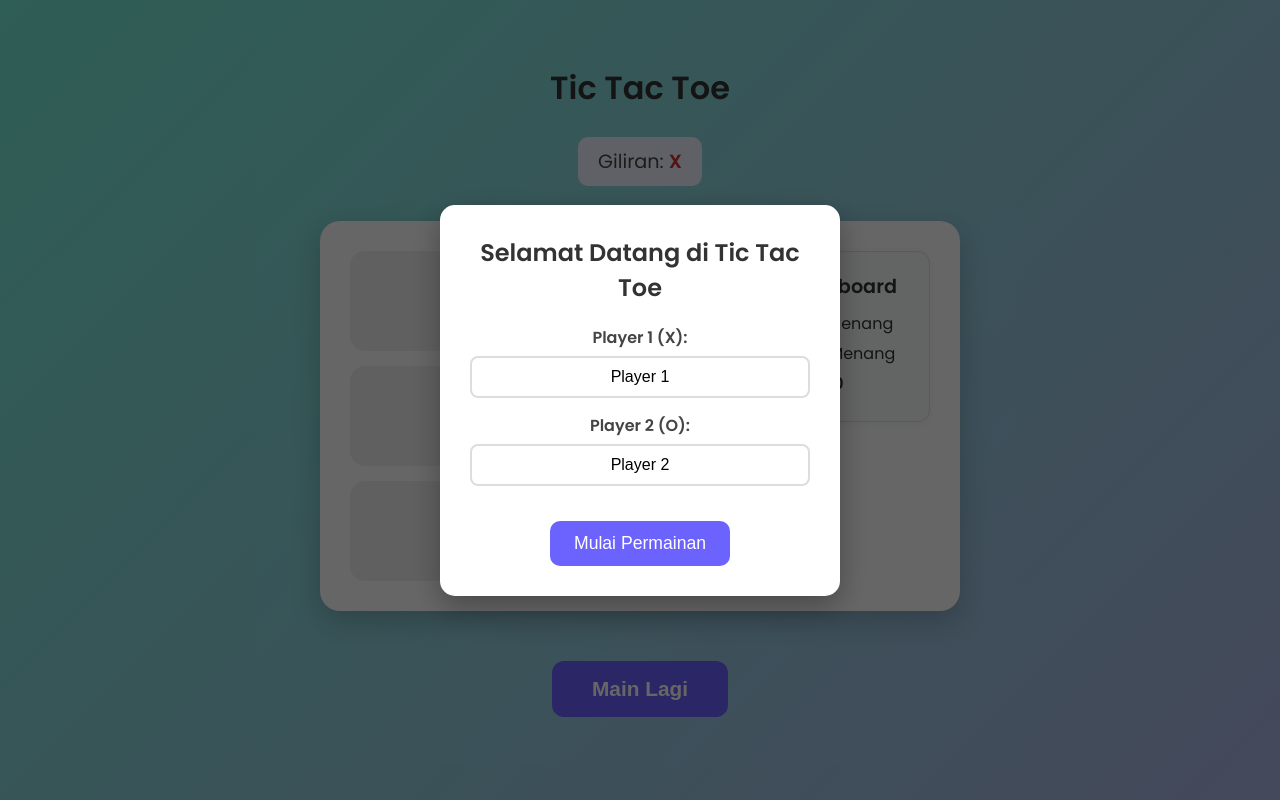
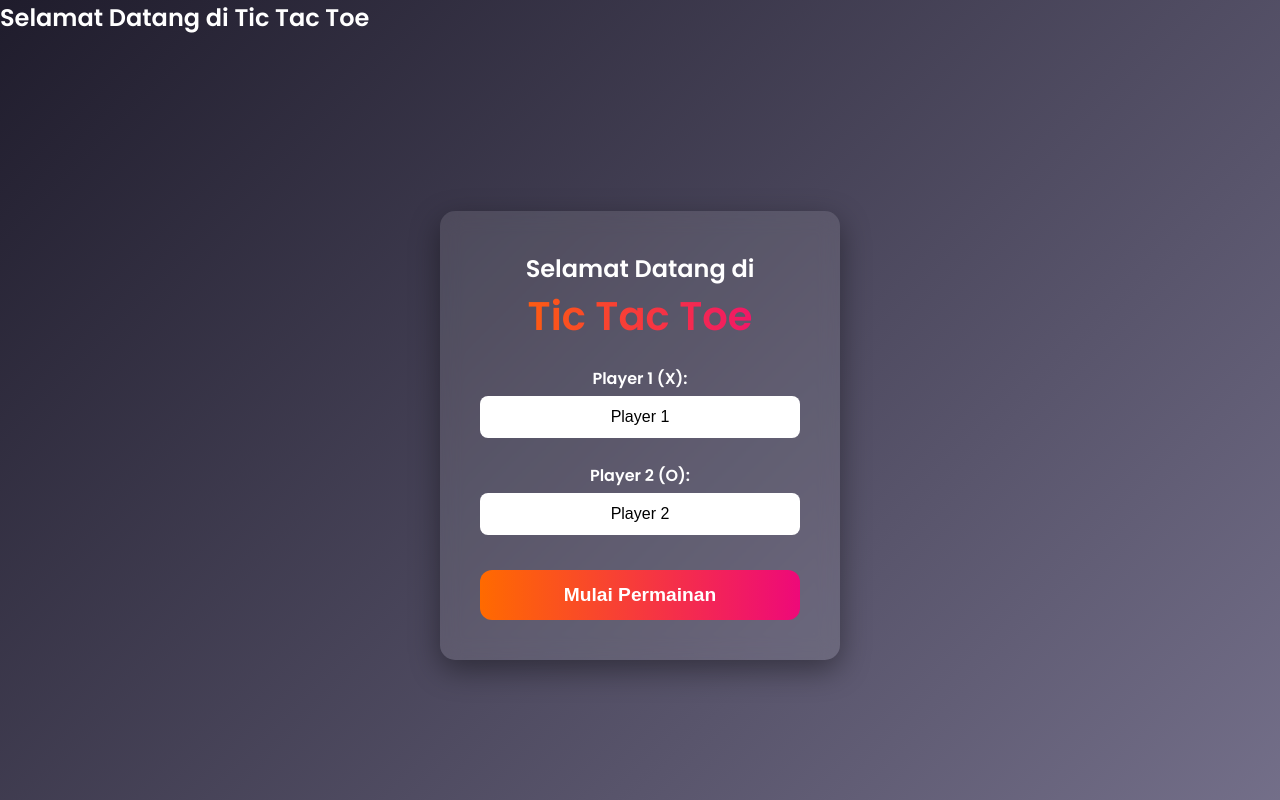
Before and after one commit to Nicho-telkom/game-kelompok-6, a plain HTML site: page index.html in a window 1280 px wide. Shown: the top 800 px of the page. Drawn offline with Linux system fonts and the light colour scheme.

Commit message:
merubah tampilan -aufa

```diff
--- a/index.html
+++ b/index.html
@@ -12,6 +12,11 @@
   <div class="modal" id="nameModal">
     <div class="modal-content">
       <h2>Selamat Datang di Tic Tac Toe</h2>
+  <!-- Halaman Login -->
+  <div class="login-screen" id="loginScreen">
+    <div class="login-box">
+      <h2>Selamat Datang di</h2>
+      <h1 class="title">Tic Tac Toe</h1>
       <div class="form-group">
         <label for="player1">Player 1 (X):</label>
         <input type="text" id="player1" placeholder="Masukkan nama" value="Player 1">
@@ -24,14 +29,16 @@
     </div>
   </div>
 
-  <!-- Game Screen -->
-  <div class="screen game-screen" id="gameScreen">
+  <!-- Halaman Game -->
+  <div class="game-screen" id="gameScreen">
     <h1>Tic Tac Toe</h1>
     <div class="turn-indicator">
       Giliran: <strong id="currentPlayer">X</strong>
     </div>
 
     <div class="game-box">
+      <div class="board-container">
+        <!-- Board -->
         <div class="board" id="board">
           <div class="cell" data-cell></div>
           <div class="cell" data-cell></div>
@@ -44,18 +51,30 @@
           <div class="cell" data-cell></div>
         </div>
 
+        <!-- Sidebar -->
+        <div class="sidebar">
           <div class="leaderboard">
             <h3>🏆 Leaderboard</h3>
             <p><span id="player1Name">Player 1</span>: <strong><span id="player1Score">0</span></strong> Menang</p>
             <p><span id="player2Name">Player 2</span>: <strong><span id="player2Score">0</span></strong> Menang</p>
             <p>Seri: <strong><span id="draws">0</span></strong></p>
           </div>
+
+          <div id="achievementBox" class="achievement-box">
+            <h3>✨ Achievement</h3>
+            <ul id="achievementList">
+              <li>Belum ada</li>
+            </ul>
+          </div>
+        </div>
+      </div>
     </div>
 
     <h2 id="winning-message"></h2>
-    <div id="achievementMessage" class="achievement-message"></div> <!-- Elemen untuk pesan achievement -->
+    <div id="achievementMessage" class="achievement-message"></div>
     <button id="restartButton">Main Lagi</button>
   </div>
+
   <script src="game.js"></script>
 </body>
 </html>
--- a/style.css
+++ b/style.css
@@ -1,244 +1,204 @@
-
-    * {
+* {
   margin: 0;
   padding: 0;
   box-sizing: border-box;
 }
 
 body {
+  font-family: 'Poppins', sans-serif;
+  background: linear-gradient(135deg, #1f1c2c, #928DAB);
+  color: #fff;
+  min-height: 100vh;
+}
+
+/* Login Screen */
+.login-screen {
   display: flex;
   justify-content: center;
   align-items: center;
   min-height: 100vh;
-  background: linear-gradient(135deg, #74ebd5 0%, #ACB6E5 100%);
-  font-family: 'Poppins', sans-serif;
 }
 
-/* Modal */
-.modal {
-  position: fixed;
-  top: 0;
-  left: 0;
-  width: 100%;
-  height: 100%;
-  background: rgba(0, 0, 0, 0.6);
-  display: flex;
-  justify-content: center;
-  align-items: center;
-  z-index: 1000;
+.login-box {
+  background: rgba(255,255,255,0.1);
+  backdrop-filter: blur(10px);
+  padding: 40px;
+  border-radius: 15px;
+  text-align: center;
+  box-shadow: 0 10px 30px rgba(0,0,0,0.4);
+  color: #fff;
+  width: 90%;
+  max-width: 400px;
 }
 
-.modal-content {
-  background: white;
-  padding: 30px;
-  border-radius: 15px;
-  width: 90%;
-  max-width: 400px;
-  text-align: center;
-  box-shadow: 0 10px 30px rgba(0, 0, 0, 0.3);
-  animation: modalPop 0.4s ease-out;
+.login-box h1.title {
+  font-size: 2.5rem;
+  font-weight: 700;
+  margin-bottom: 20px;
+  background: linear-gradient(90deg, #ff6a00, #ee0979);
+  -webkit-background-clip: text;
+  -webkit-text-fill-color: transparent;
 }
 
-@keyframes modalPop {
-  from { transform: scale(0.8); opacity: 0; }
-  to { transform: scale(1); opacity: 1; }
+.login-box label {
+  display: block;
+  margin: 10px 0 5px;
+  font-weight: 600;
 }
 
-.modal-content h2 {
-  margin-bottom: 20px;
-  color: #333;
-  font-size: 1.5rem;
-}
-
-.form-group {
-  margin: 15px 0;
+.login-box input {
+  width: 100%;
+  padding: 12px;
+  border-radius: 8px;
+  border: none;
+  margin-bottom: 15px;
+  text-align: center;
   font-size: 1rem;
 }
 
-.form-group label {
-  display: block;
-  margin-bottom: 6px;
-  color: #444;
-  font-weight: 600;
+.login-box button {
+  width: 100%;
+  padding: 12px;
+  font-size: 1.1rem;
+  font-weight: bold;
+  border: none;
+  border-radius: 10px;
+  background: linear-gradient(90deg, #ff6a00, #ee0979);
+  color: #fff;
+  cursor: pointer;
+  transition: all 0.3s ease;
 }
 
-.form-group input {
-  padding: 10px;
-  font-size: 1rem;
-  border: 2px solid #ddd;
-  border-radius: 8px;
-  width: 100%;
-  text-align: center;
-  transition: border 0.3s;
-}
-
-.form-group input:focus {
-  border-color: #6c63ff;
-  outline: none;
-}
-
-#startButton {
-  margin-top: 20px;
-  padding: 12px 24px;
-  font-size: 1.1rem;
-  background: #6c63ff;
-  color: white;
-  border: none;
-  border-radius: 10px;
-  cursor: pointer;
-  transition: background 0.3s;
-}
-
-#startButton:hover {
-  background: #574b90;
+.login-box button:hover {
+  transform: scale(1.05);
+  box-shadow: 0 0 20px #ff6a00;
 }
 
 /* Game Screen */
 .game-screen {
+  display: none;
   text-align: center;
-  width: 100%;
-  max-width: 800px;
+  max-width: 950px;
+  margin: 0 auto;
   padding: 20px;
-  display: none;
-  animation: fadeIn 0.5s ease-in;
-  margin: 0 auto;
   display: flex;
   flex-direction: column;
   align-items: center;
 }
 
-@keyframes fadeIn {
-  from { opacity: 0; transform: translateY(-10px); }
-  to { opacity: 1; transform: translateY(0); }
-}
-
 h1 {
-  color: #333;
-  margin-bottom: 10px;
-  text-align: center;
+  font-size: 2.2rem;
+  font-weight: 700;
+  background: linear-gradient(90deg, #ff6a00, #ee0979);
+  -webkit-background-clip: text;
+  -webkit-text-fill-color: transparent;
+  margin-bottom: 15px;
 }
 
 .turn-indicator {
-  font-size: 1.2rem;
-  color: #444;
-  margin: 15px 0;
+  background: rgba(255,255,255,0.1);
   padding: 10px 20px;
-  background: #eef2ff;
-  border-radius: 10px;
-  text-align: center;
-  width: fit-content;
+  border-radius: 12px;
+  font-size: 1.1rem;
+  margin-bottom: 15px;
+  color: #fff;
 }
 
 #currentPlayer {
-  color: #d32f2f;
+  color: #ffda79;
   font-weight: bold;
 }
 
-/* Game Box */
 .game-box {
-  background: white;
-  padding: 30px;
+  background: rgba(255,255,255,0.08);
+  backdrop-filter: blur(10px);
   border-radius: 20px;
-  box-shadow: 0 10px 30px rgba(0, 0, 0, 0.2);
+  padding: 25px;
+  box-shadow: 0 10px 30px rgba(0,0,0,0.4);
+  margin-top: 20px;
+  width: 100%;
+}
+
+.board-container {
   display: flex;
   justify-content: center;
   align-items: flex-start;
-  gap: 30px;
-  margin-top: 20px;
+  gap: 40px;
   flex-wrap: wrap;
 }
 
+/* Board */
 .board {
+  flex: 1;
   display: grid;
-  grid-template-columns: repeat(3, 100px);
-  grid-template-rows: repeat(3, 100px);
+  grid-template-columns: repeat(3, 120px);
+  grid-template-rows: repeat(3, 120px);
   gap: 15px;
   justify-content: center;
-  align-content: center;
 }
 
 .cell {
-  width: 100px;
-  height: 100px;
-  background: #f0f0f0;
+  background: rgba(255,255,255,0.1);
+  border: 2px solid rgba(255,255,255,0.2);
   display: flex;
+  justify-content: center;
   align-items: center;
-  justify-content: center;
-  font-size: 2.5rem;
+  font-size: 3rem;
   font-weight: bold;
+  border-radius: 15px;
+  color: #fff;
   cursor: pointer;
-  border-radius: 15px;
   transition: all 0.3s ease;
-  color: #333;
 }
 
 .cell:hover {
-  background: #e0e0e0;
-  transform: scale(1.05);
-  box-shadow: 0 5px 15px rgba(0, 0, 0, 0.1);
+  background: rgba(255,255,255,0.2);
+  box-shadow: 0 0 15px #ff6a00;
+  transform: scale(1.08);
 }
 
 .winning {
-  background: #a0e7a0 !important;
-  color: #006400;
+  background: #32CD32 !important;
+  color: #fff !important;
+  box-shadow: 0 0 20px #32CD32;
   animation: pulse 1s infinite;
 }
 
 @keyframes pulse {
   0% { transform: scale(1); }
-  50% { transform: scale(1.1); }
+  50% { transform: scale(1.05); }
   100% { transform: scale(1); }
 }
 
-#winning-message {
-  color: #444;
-  font-size: 1.5rem;
-  margin: 15px 0;
-  font-weight: 600;
+/* Sidebar */
+.sidebar {
+  width: 250px;
+  display: flex;
+  flex-direction: column;
+  gap: 20px;
 }
 
-/* Bigger Restart Button */
-#restartButton {
-  padding: 16px 40px;
-  font-size: 1.3rem;
-  font-weight: 600;
-  border: none;
-  border-radius: 12px;
-  background: #6c63ff;
-  color: white;
-  cursor: pointer;
-  transition: background 0.3s, transform 0.2s;
-  margin: 20px auto;
+.leaderboard, .achievement-box {
+  background: rgba(255,255,255,0.12);
+  backdrop-filter: blur(8px);
+  border-radius: 15px;
+  padding: 20px;
+  box-shadow: 0 5px 15px rgba(0,0,0,0.2);
+  color: #fff;
+  text-align: center;
 }
 
-#restartButton:hover {
-  background: #574b90;
-  transform: scale(1.05);
-}
-
-.leaderboard {
-  padding: 20px;
-  background: #f8f9fa;
-  border-radius: 12px;
-  text-align: center;
-  font-size: 1rem;
-  color: #333;
-  border: 1px solid #e0e0e0;
-  box-shadow: 0 2px 10px rgba(0, 0, 0, 0.05);
-  width: 220px;
-}
-
-.leaderboard h3 {
+.leaderboard h3, .achievement-box h3 {
   margin-bottom: 10px;
-  color: #333;
-  font-size: 1.2rem;
+  font-size: 1.3rem;
+  color: #ffda79;
 }
 
 .leaderboard p {
-  margin: 5px 0;
+  margin: 6px 0;
 }
 
-/* Popup Achievement Hijau (pojok kiri atas) */
+/* Achievement popup */
 .achievement-message {
   position: fixed;
   top: 20px;
@@ -263,25 +223,27 @@ h1 {
   visibility: visible;
   animation: slideIn 0.5s ease, fadeOut 0.5s ease 2.5s forwards;
 }
+.achievement-box ul {
+  list-style: none;
+  padding: 0;
+  margin: 0;
+  text-align: center;
+}
+
+.achievement-box li {
+  margin: 6px 0;
+  font-size: 1rem;
+}
+
 
 @keyframes slideIn {
-  from {
-    transform: translateX(-100%);
-    opacity: 0;
-  }
-  to {
-    transform: translateX(0);
-    opacity: 1;
-  }
+  from { transform: translateX(-100%); opacity: 0; }
+  to { transform: translateX(0); opacity: 1; }
 }
 
 @keyframes fadeOut {
-  to {
-    opacity: 0;
-    transform: translateX(-100%);
-  }
+  to { opacity: 0; transform: translateX(-100%); }
 }
-
 /* Kotak Achievement (Leaderboard mini) */
 .achievement {
   position: fixed;
@@ -295,22 +257,29 @@ h1 {
   font-family: 'Segoe UI', Tahoma, Geneva, Verdana, sans-serif;
   z-index: 1000;
 }
-
-.achievement h3 {
-  margin-bottom: 8px;
-  font-weight: 700;
-  display: flex;
-  align-items: center;
-  gap: 5px;
+/* Tombol */
+#restartButton, #startButton {
+  padding: 14px 32px;
+  font-size: 1.2rem;
+  font-weight: bold;
+  border: none;
+  border-radius: 12px;
+  background: linear-gradient(90deg, #ff6a00, #ee0979);
+  color: #fff;
+  cursor: pointer;
+  transition: all 0.3s ease;
+  margin-top: 20px;
 }
 
-.achievement ul {
-  list-style: none;
-  padding-left: 0;
-  margin: 0;
-  font-size: 14px;
+#restartButton:hover, #startButton:hover {
+  box-shadow: 0 0 20px #ff6a00;
+  transform: scale(1.05);
 }
 
-.achievement ul li {
-  margin: 4px 0;
+/* Pesan kemenangan */
+#winning-message {
+  font-size: 1.5rem;
+  font-weight: 600;
+  margin: 15px 0;
+  color: #ffda79;
 }
```
Also changed, not shown: game.js (+19 -35 lines). Lines whose indentation alone changed are shown as unchanged.
